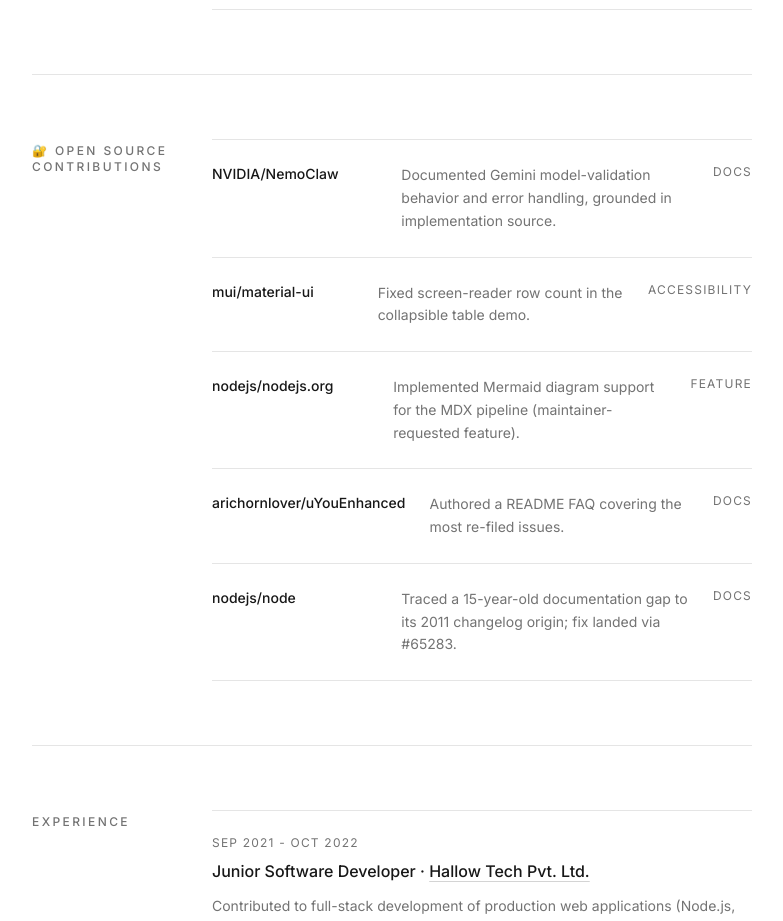
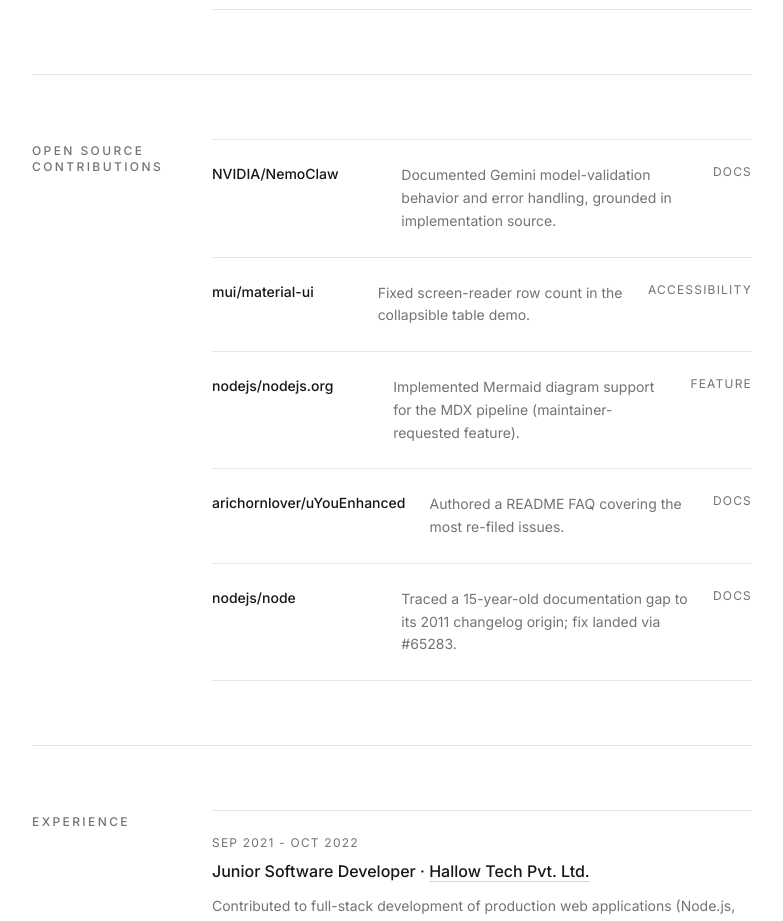
Before and after one commit to ashrees/ashrees.github.io, a React (Vite) app: page / in a window 1280 px wide. Shown: the part 3080-4001 px from the top of the page, without its empty margins (248-1031 px from the left). Built offline with nearby package versions, Linux system fonts and the light colour scheme.

Commit message:
Update OpenSourceContributions.jsx

```diff
--- a/src/components/OpenSourceContributions.jsx
+++ b/src/components/OpenSourceContributions.jsx
@@ -3,7 +3,7 @@
 
 const OpenSourceContributions = () => {
   return (
-    <Section id="open-source" title="🔐 Open Source Contributions">
+    <Section id="open-source" title="Open Source Contributions">
       <div>
         {OPEN_SOURCE_CONTRIBUTIONS.map((item) => (
           <div
```
